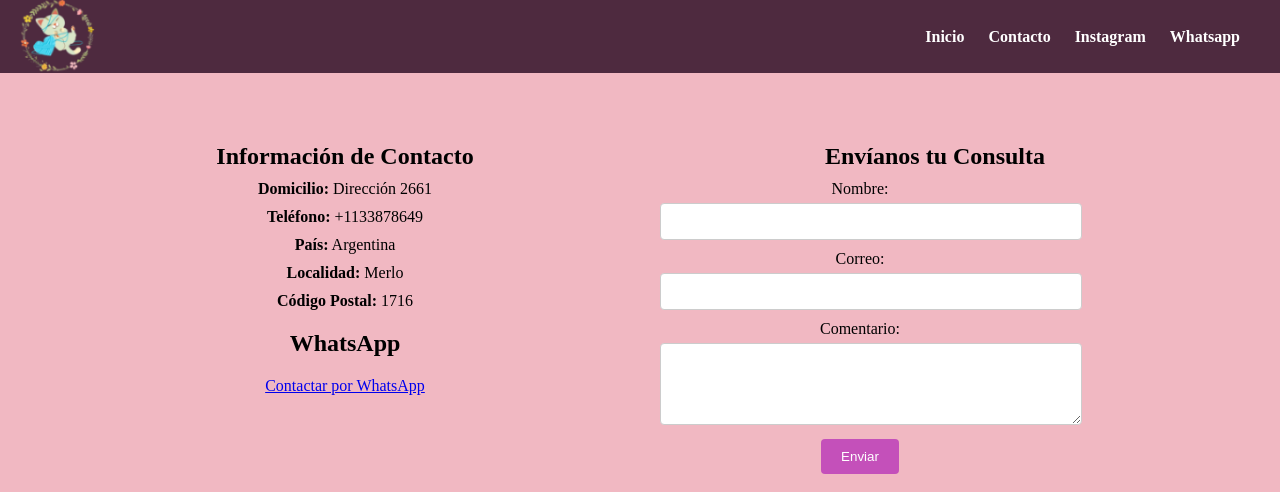
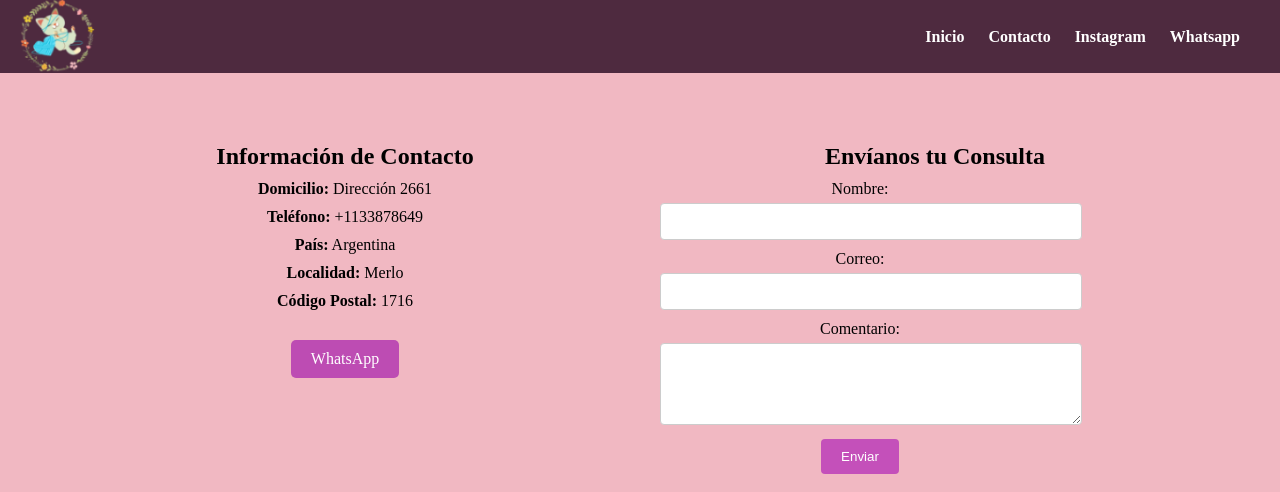
Before and after one commit to aixandez/ProgramacionWebUnoPrimeraEntrega, a plain HTML site: page contacto.html in a window 1280 px wide. Shown: the top 492 px of the page. Drawn offline with Linux system fonts and the light colour scheme.

Commit message:
Update contacto.html

```diff
--- a/contacto.html
+++ b/contacto.html
@@ -31,10 +31,9 @@
                     <li><strong>País:</strong> Argentina</li>
                     <li><strong>Localidad:</strong> Merlo</li>
                     <li><strong>Código Postal:</strong> 1716</li>
+                    <a href="https://wa.me/1133878649? text=¡Hola! Quiero consultar el costo de un muñequito." class="cta-button">WhatsApp</a>
                 </ul>
-                <h2>WhatsApp</h2>
-                 <!-- Inserta aquí el enlace de WhatsApp -->
-                 <a href="https://wa.me/1133878649? text=¡Hola! Quiero consultar el costo de un muñequito." target="_blank">Contactar por WhatsApp</a>
+
             </div>
             <div class="contact-form">
                 <h1>Envíanos tu Consulta</h1>
```
